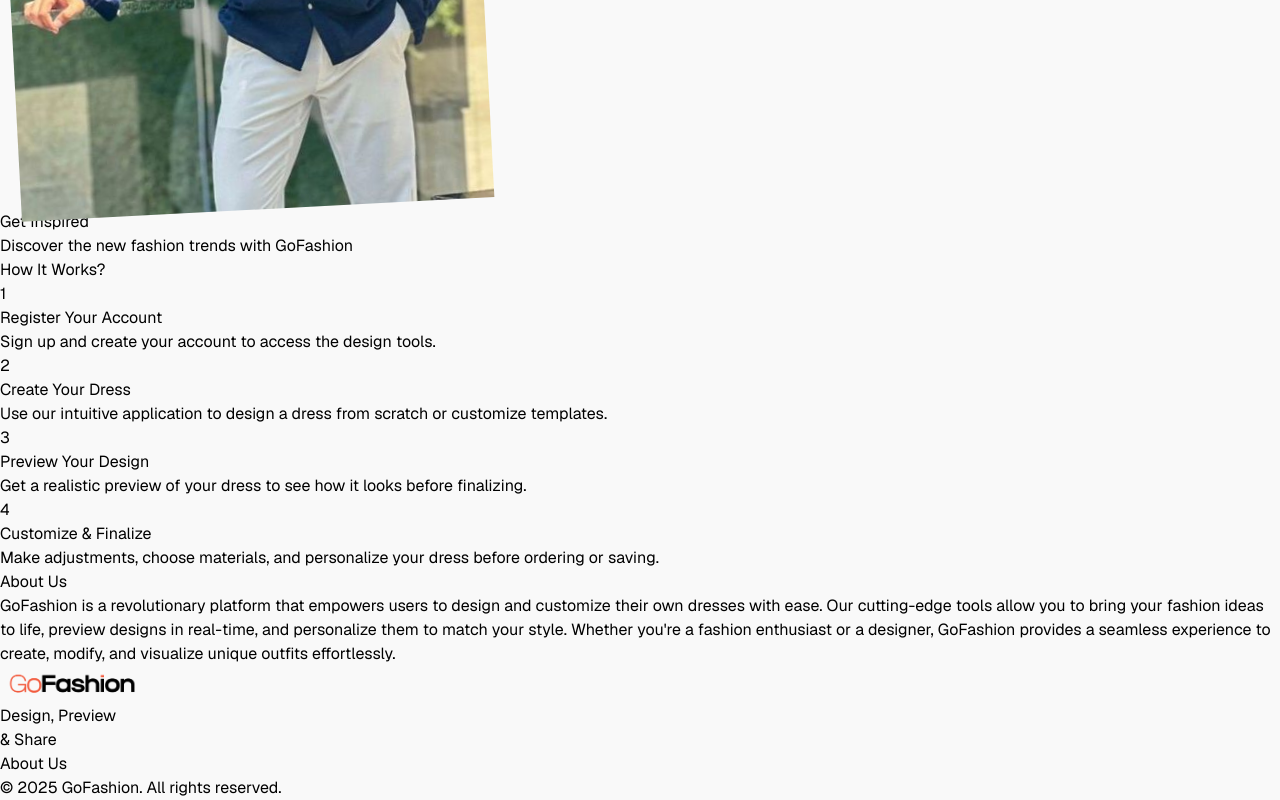
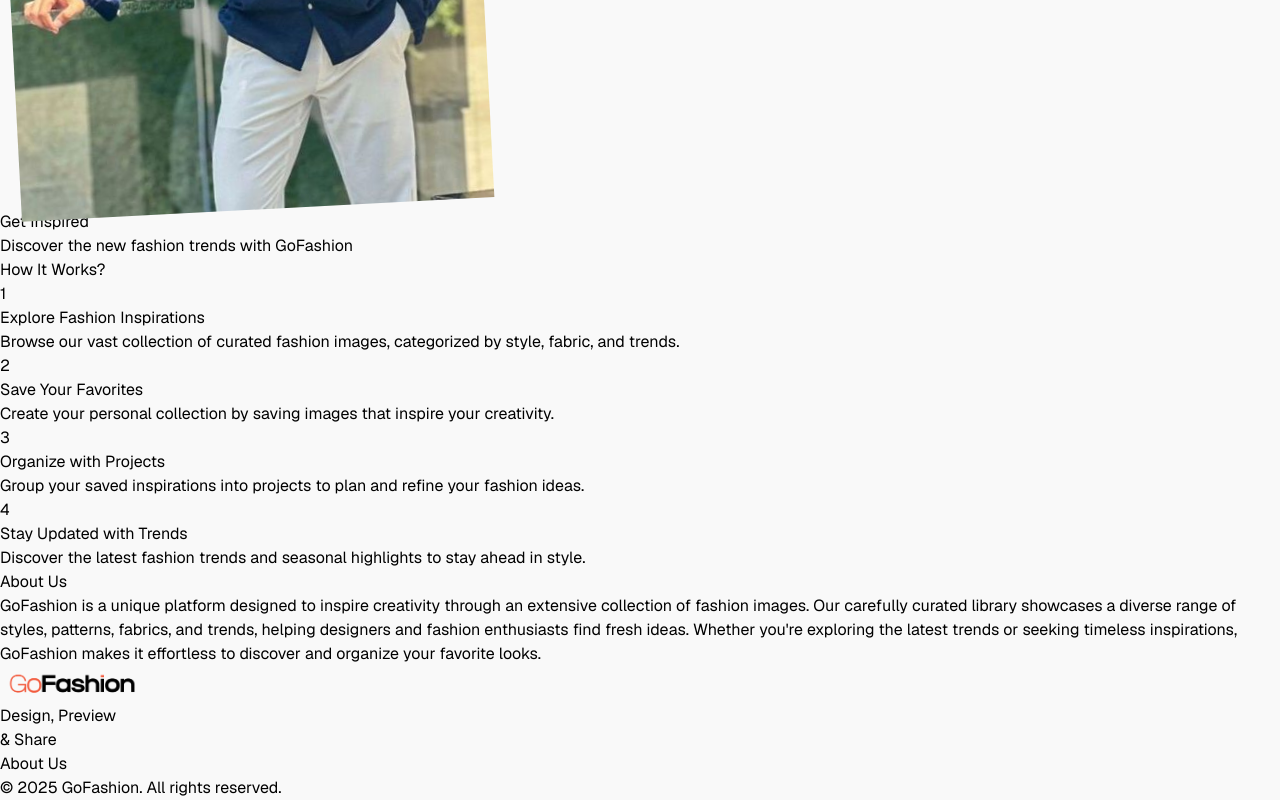
Before and after one commit to manrajchauhan/GoFashion, a Next.js app: page / in a window 1280 px wide. Shown: the part 2371-3171 px from the top of the page. Built offline with nearby package versions, Linux system fonts and the light colour scheme; grey boxes are pictures that could not be loaded.

Commit message:
Updated content

```diff
--- a/src/app/components/About/About.tsx
+++ b/src/app/components/About/About.tsx
@@ -5,14 +5,14 @@ export default function About() {
     <div className="mt-20">
       <section className="py-2">
         <div className="px-14 mx-auto">
-        <h2 className="mb-28 text-6xl md:text-8xl font-bold text-neutral-600 tracking-tighter leading-tight md:max-w-2xl">
-          <span className='text-black'>About</span> Us
-        </h2>
+          <h2 className="mb-28 text-6xl md:text-8xl font-bold text-neutral-600 tracking-tighter leading-tight text-center">
+            <span className='text-black'>About</span> Us
+          </h2>
           <div className="max-w-4xl px-8 mb-20 mx-auto text-center">
             <p className="text-xl lg:text-2xl tracking-tight mb-10">
-              <span>GoFashion is a revolutionary platform that empowers users to design and customize their own dresses with ease.</span>
-              <span className="italic text-neutral-600"> Our cutting-edge tools allow you to bring your fashion ideas to life, preview designs in real-time, and personalize them to match your style.</span>
-              <span> Whether you're a fashion enthusiast or a designer, GoFashion provides a seamless experience to create, modify, and visualize unique outfits effortlessly.</span>
+              <span>GoFashion is a unique platform designed to inspire creativity through an extensive collection of fashion images.</span>
+              <span className="italic text-neutral-600"> Our carefully curated library showcases a diverse range of styles, patterns, fabrics, and trends, helping designers and fashion enthusiasts find fresh ideas.</span>
+              <span> Whether you're exploring the latest trends or seeking timeless inspirations, GoFashion makes it effortless to discover and organize your favorite looks.</span>
             </p>
           </div>
         </div>
--- a/src/app/components/How/HowWorks.tsx
+++ b/src/app/components/How/HowWorks.tsx
@@ -3,31 +3,31 @@ import React from 'react'
 const howItWorksSteps = [
     {
       step: "1",
-      title: "Register Your Account",
-      description: "Sign up and create your account to access the design tools.",
+      title: "Explore Fashion Inspirations",
+      description: "Browse our vast collection of curated fashion images, categorized by style, fabric, and trends.",
     },
     {
       step: "2",
-      title: "Create Your Dress",
-      description: "Use our intuitive application to design a dress from scratch or customize templates.",
+      title: "Save Your Favorites",
+      description: "Create your personal collection by saving images that inspire your creativity.",
     },
     {
       step: "3",
-      title: "Preview Your Design",
-      description: "Get a realistic preview of your dress to see how it looks before finalizing.",
+      title: "Organize with Projects",
+      description: "Group your saved inspirations into projects to plan and refine your fashion ideas.",
     },
     {
       step: "4",
-      title: "Customize & Finalize",
-      description: "Make adjustments, choose materials, and personalize your dress before ordering or saving.",
+      title: "Stay Updated with Trends",
+      description: "Discover the latest fashion trends and seasonal highlights to stay ahead in style.",
     },
-  ];
+];
 
 export default function HowWorks() {
   return (
-    <section className="pt-40 pb-32  overflow-hidden">
+    <section className="pt-40 pb-32 overflow-hidden">
       <div className="px-14 mx-auto">
-        <h2 className="mb-28 text-6xl md:text-8xl font-bold text-neutral-600 tracking-tighter leading-tight md:max-w-2xl">
+        <h2 className="mb-28 text-6xl md:text-8xl font-bold text-neutral-600 tracking-tighter leading-tight text-center">
           How It <span className='text-black'>Works?</span>
         </h2>
         <div className="flex flex-wrap -m-8">
```
